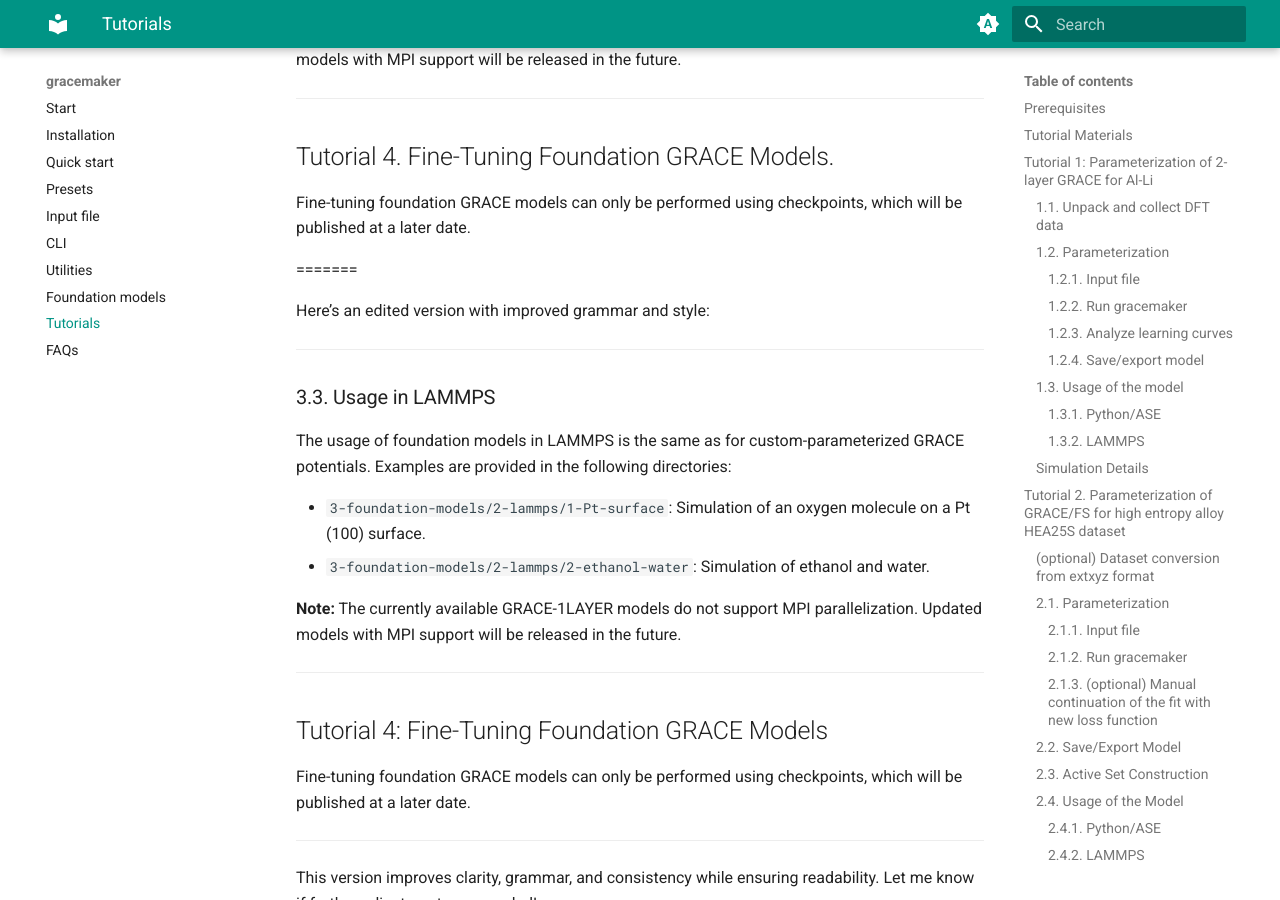
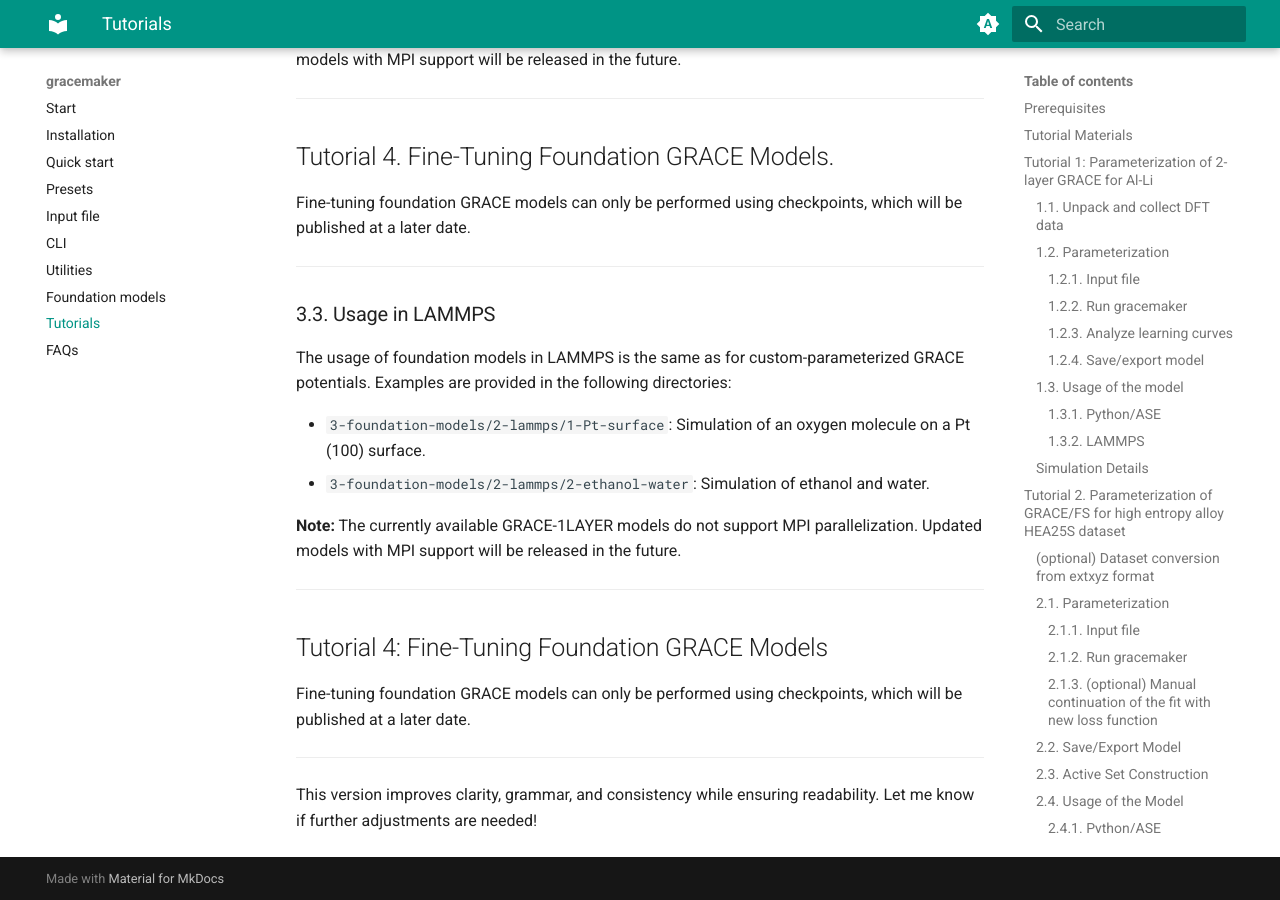
Before and after one commit to ICAMS/grace-tensorpotential, an MkDocs documentation site: the page built from docs/gracemaker/tutorials.md, in a window 1280 px wide and 900 px high, scrolled down 8415 px. Built offline with MkDocs 1.6.1 and Material for MkDocs 9.7.7, drawn with Linux system fonts in a browser that asks for light colours; some of the changed text lies outside the part shown.

Commit message:
Update tutorials.md

```diff
--- a/docs/gracemaker/tutorials.md
+++ b/docs/gracemaker/tutorials.md
@@ -315,13 +315,6 @@ Note: The currently available GRACE-1LAYER models do not support MPI paralleliza
 
 Fine-tuning foundation GRACE models can only be performed using checkpoints, which will be published at a later date.
 
-
-
-
-=======
-
-Here’s an edited version with improved grammar and style:
-
 ---
 
 ### 3.3. Usage in LAMMPS
```
